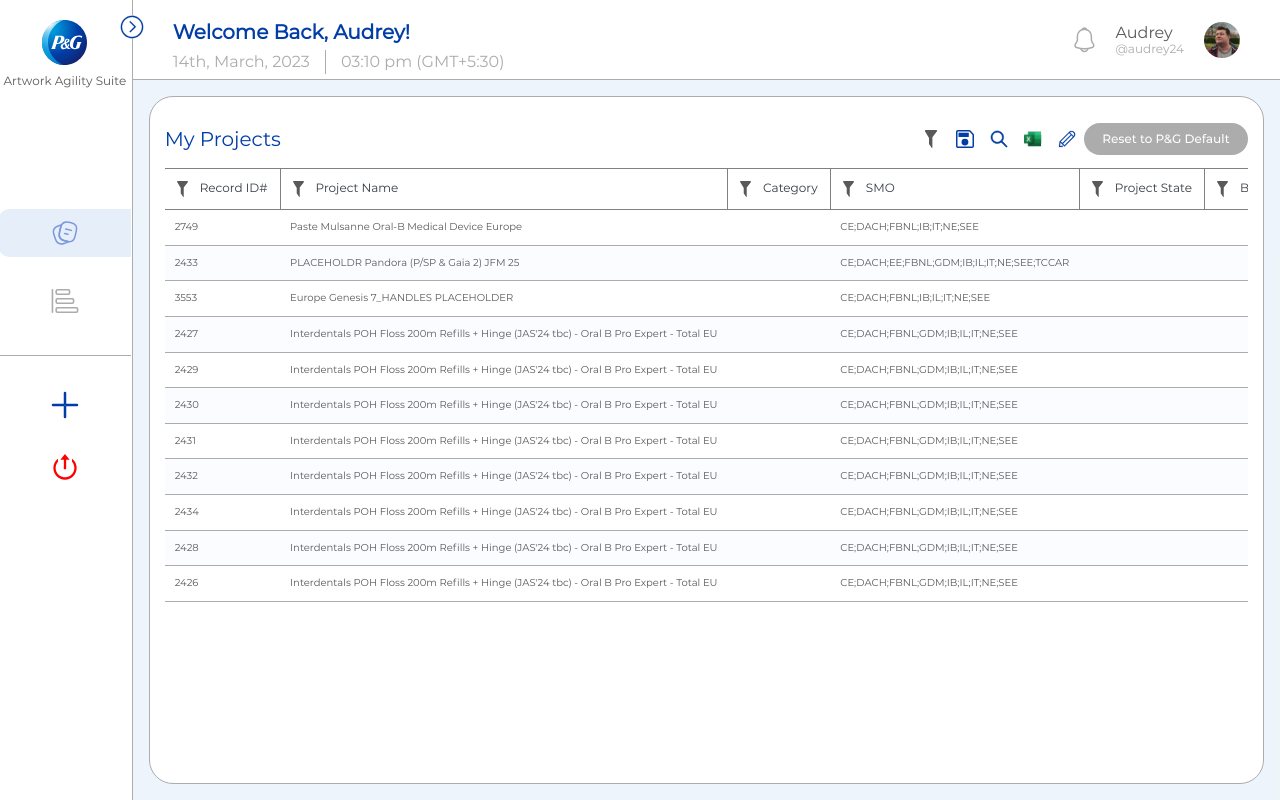
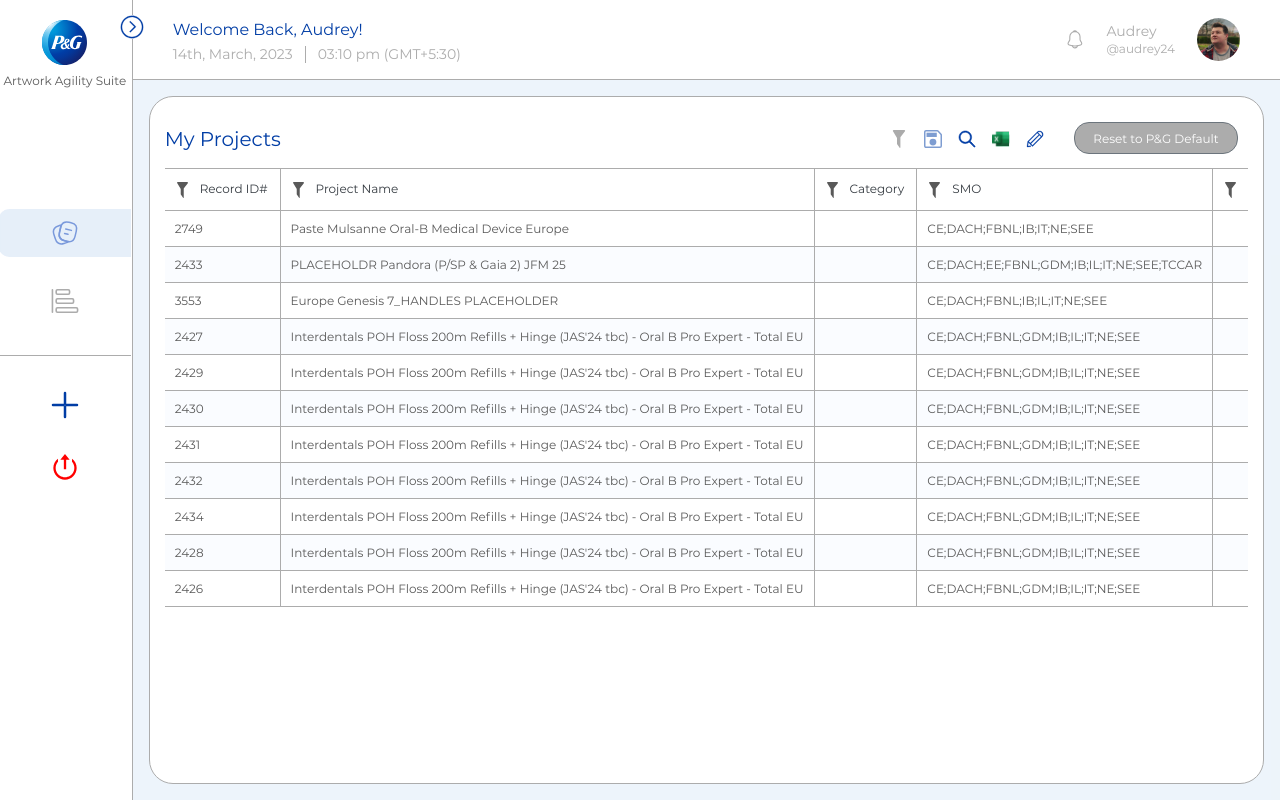
Before and after one commit to AVINASKU/ArtworkPG, a React (Create React App) app: page /myProjects in a window 1280 px wide. Built offline with nearby package versions, Linux system fonts and the light colour scheme.

Commit message:
ProjectList-CSS styles added in ProjectList.

```diff
--- a/src/App.scss
+++ b/src/App.scss
@@ -93,34 +93,29 @@
       background-color: #fff !important;
       // border: 0 !important;
       border-width: 1px 2px 3px 4px;
-    border: 1px solid gray !important;
-    &:nth-child(1){
+      border: 0.5px solid #acacac !important;
+      &:nth-child(1) {
         border-left: none !important;
       }
-    &:last-child{
+      &:last-child {
         border-left: none !important;
         // margin: 10px;
-
       }
     }
 
-
-  th.p-filter-column .p-column-filter .p-fluid{
+    th.p-filter-column .p-column-filter .p-fluid {
       min-width: 100px;
       border-radius: 140px;
     }
-
-
   }
   tr:nth-child(even) > td {
     // background:lightcyan !important;
     // background: linear-gradient(to right, transparent 49.5%, black 49.5%, black 50.5%, transparent 50.5%) !important;
     background: #fafcff !important;
     // background-color: blue;
-
   }
 
-  .p-datatable .p-datatable-tbody > tr{
+  .p-datatable .p-datatable-tbody > tr {
     line-height: 50px !important;
     // background-color: #003da5 !important;
     // color: aqua !important;
@@ -129,19 +124,19 @@
     // height: 50px !important;
   }
 
-
   td,
   .p-datatable .p-datatable-tbody > tr > td {
     // background-color: #003da5;
-    border-bottom: 1px solid #acacac !important;
-    border-top: 1px solid #acacac !important;
-    font-size: 10px;
+    // border-bottom: 0.5px solid #ACACAC !important;
+    // border-top: 0.5px solid #ACACAC !important;
+    // font-size: 10px;
     // line-height: 20px;
+    border: 0.5px solid #acacac !important;
     color: #595959;
     text-align: center;
     background: #ffffff !important;
     padding: 10px !important;
-    border-width: 1px;
+    border-width: 0.5px;
     // border: 2px solid gray !important;
     // margin-top: 2px !important;
     // margin-bottom: 2px !important;
@@ -155,23 +150,22 @@
     //   // border-left: 1px solid coral !important;
     //   border-collapse: collapse;
     // }
-    &:first-child{
+    &:first-child {
       border-left: none !important;
     }
     &:last-child {
-      border-right: none  !important;
+      border-right: none !important;
       // border-top-right-radius: 14px;
       // border-bottom-right-radius: 14px;
       // background-color: #003da5;
       // border-right: 1px solid #acacac !important;
     }
-    &:after{
+    &:after {
       border-right: 2px solid black !important;
       height: 40px !important;
       // background-color:  #003da5 !important;
     }
   }
-
 }
 // .p-datatable .p-datatable-tbody > tr  td:nth-child(odd) {
 // background-color: red !important;
@@ -185,6 +179,6 @@
   // width:max-content  !important;
 }
 
-p-column-filter-row{
+p-column-filter-row {
   background-color: aqua !important;
 }
--- a/src/components/Headers/index.js
+++ b/src/components/Headers/index.js
@@ -13,12 +13,16 @@
         </div>
       </div>
       <div className="user-profile">
-        <img src={Notificaitons} alt="notificaitons" />
+        <img
+          src={Notificaitons}
+          alt="notificaitons"
+          className="notificaitons"
+        />
         <p>
           Audrey
           <span>@audrey24</span>
         </p>
-        <img src={user} alt="user profile" />
+        <img src={user} alt="user profile" className="userProfile" />
       </div>
     </div>
   );
--- a/src/components/Headers/index.scss
+++ b/src/components/Headers/index.scss
@@ -11,18 +11,19 @@
     justify-content: space-between;
   }
   h1 {
-    font-size: 20px;
-    line-height: 24px;
+    font-size: 16px;
+    line-height: 19.5px;
     color: #003da5;
-    font-weight: bold;
+    font-weight: 500;
   }
   .user-date-time {
     display: flex;
     justify-content: space-around;
     p {
-      padding: 0 15px 0 15px;
+      padding: 0 12px;
       color: #acacac;
-      font-size: 16px;
+      font-size: 14px;
+      line-height: 17px;
       &:first-child {
         padding-left: 0;
         border-right: 1px solid #acacac;
@@ -33,19 +34,27 @@
   .user-profile {
     display: flex;
     align-items: center;
+    .notificaitons {
+      width: 18.01px;
+      height: 18.99px;
+      cursor: pointer;
+    }
+    .userProfile {
+      width: 43.01px;
+      height: 43px;
+    }
     p {
       display: flex;
       flex-direction: column;
       text-align: left;
-      padding: 0 20px;
-      font-size: 16px;
-      color: #595959;
+      padding: 0 21.99px;
+      font-size: 14px;
       font-weight: 500;
-      line-height: 1.2;
+      color: #acacac;
+      line-height: 17px;
       margin: 10px 0;
       span {
         font-size: 12px;
-        color: #acacac;
       }
     }
   }
--- a/src/components/Projects/ConfirmationPopUp.js
+++ b/src/components/Projects/ConfirmationPopUp.js
@@ -31,42 +31,6 @@
   const confirmPopData = () => {
     return (
       <div>
-        <div
-          style={{ padding: "5px", cursor: "pointer" }}
-          onClick={onSort(selectedColumnName, "desc")}
-        >
-          {" "}
-          Sort z to a
-        </div>
-        <div
-          style={{ padding: "5px", cursor: "pointer" }}
-          onClick={onSort(selectedColumnName, "asc")}
-        >
-          {" "}
-          Sort a to z
-        </div>
-        <div
-          style={{ padding: "5px", cursor: "pointer" }}
-          onClick={() => {
-            addFrozenColumns(selectedColumnName);
-            setProjectFrozen(!ProjectFrozen);
-          }}
-        >
-          {" "}
-          Frozen{" "}
-        </div>
-        <div style={{ padding: "5px", cursor: "pointer" }}>
-          <MultiSelect
-            value={selectedCities}
-            onChange={(e) => onGlobalFilterChange(e)}
-            options={multiselectOptions(selectedColumnName)}
-            optionLabel={selectedColumnName}
-            filter
-            placeholder="Select "
-            maxSelectedLabels={3}
-            className="p-column-filter"
-          />
-        </div>
         <div
           style={{ padding: 3, cursor: "pointer" }}
           onClick={() => {
@@ -111,6 +75,42 @@
         >
           Clear all filter
         </div>
+        <div
+          style={{ padding: "5px", cursor: "pointer" }}
+          onClick={onSort(selectedColumnName, "desc")}
+        >
+          {" "}
+          Sort z to a
+        </div>
+        <div
+          style={{ padding: "5px", cursor: "pointer" }}
+          onClick={onSort(selectedColumnName, "asc")}
+        >
+          {" "}
+          Sort a to z
+        </div>
+        <div
+          style={{ padding: "5px", cursor: "pointer" }}
+          onClick={() => {
+            addFrozenColumns(selectedColumnName);
+            setProjectFrozen(!ProjectFrozen);
+          }}
+        >
+          {" "}
+          Frozen{" "}
+        </div>
+        <div style={{ padding: "5px", cursor: "pointer" }}>
+          <MultiSelect
+            value={selectedCities}
+            onChange={(e) => onGlobalFilterChange(e)}
+            options={multiselectOptions(selectedColumnName)}
+            optionLabel={selectedColumnName}
+            filter
+            placeholder="Select "
+            maxSelectedLabels={3}
+            className="p-column-filter"
+          />
+        </div>
       </div>
     );
   };
--- a/src/components/Projects/MyProjects/ProjectList.js
+++ b/src/components/Projects/MyProjects/ProjectList.js
@@ -44,7 +44,7 @@
     toast.current.show({
       severity: "success",
       summary: "Success",
-      detail: "Message Content",
+      detail: "Saved Successfully",
       life: 3000,
     });
   };
@@ -62,7 +62,6 @@
   };
 
   useEffect(() => {
-    console.log('Branch testing gopal/sprint2/myprojects');
     setLoading(true);
     (async () => {
       try {
--- a/src/components/Projects/MyProjects/ProjectListHeader.js
+++ b/src/components/Projects/MyProjects/ProjectListHeader.js
@@ -20,18 +20,19 @@
       <div className="project-title">{header}</div>
 
       <div className="action-buttons">
-
         <img
           src={filter}
           alt="filter logo"
           onClick={clearFilter}
           className="header-icons"
+          disabled
         />
         <img
           src={save}
           alt="save settings"
           onClick={saveSettings}
           className="pi pi-save header-icons"
+          disabled
         />
         <img
           src={searchMyProjects}
@@ -53,17 +54,13 @@
           onClick={() => setVisible(true)}
           className="header-icons"
         />
-        {/* <Button> */}
-        {/* <button> */}
-        <img
-          src={renameMyProjects}
-          alt="Reset to P&G Default"
-          // className="button-layout"
-          // style={{ fontSize: 14 }}
-          onClick={clearFilters}
-        />
-        {/* </button> */}
-        {/* </Button> */}
+        <button
+          type="button"
+          className="btn btn-secondary resetToPgDefault"
+          onClick={() => clearFilters()}
+        >
+          Reset to P&G Default
+        </button>
       </div>
     </div>
   );
--- a/src/components/Projects/MyProjects/index.scss
+++ b/src/components/Projects/MyProjects/index.scss
@@ -1,3 +1,7 @@
+$width100: 100%;
+$fontWeight500: 500;
+$fontWeight400: 400;
+
 .content-layout {
   display: flex;
   flex-direction: column;
@@ -7,7 +11,7 @@
     display: flex;
     flex-direction: row;
     justify-content: space-between;
-    width: 100%;
+    width: $width100;
     align-items: center;
 
     .action-buttons {
@@ -19,7 +23,7 @@
     }
   }
   .tabular-view {
-    width: 100%;
+    width: $width100;
     display: block;
     padding: 0 0 0;
     .card {
@@ -34,7 +38,7 @@
 }
 .p-datatable > .p-datatable-wrapper {
   overflow: scroll;
-  width: 100%;
+  width: $width100;
   height: 540px;
 }
 .font-bold{
@@ -58,7 +62,7 @@
 }
 
 .ml-2{
-  font-weight:400;
+  font-weight:$fontWeight400;
   font-size: 14px;
   line-height: 17px;
 
@@ -71,14 +75,25 @@
   width: 11px;
   height: 16px;
 }
+.resetToPgDefault {
+  width: 164px;
+  height: 32px;
+  padding: 10px 18px;
+  margin: 0 10px 0 21.82px !important;
+  border-radius: 15px;
+  background-color: #ACACAC !important;
+  font-weight: $fontWeight500;
+  line-height: 96%;
+  vertical-align: top;
+}
 .p-datatable-table {
-  line-height: 14.63px;
+  line-height: 15px;
 }
 .p-column-title {
-  font-weight: 500;
+  font-weight: $fontWeight500;
 }
 .p-datatable-tbody {
-  font-weight: 400;
+  font-weight: $fontWeight400;
 }
 .header-icons {
   cursor: pointer;
@@ -88,4 +103,9 @@
   width: 18px;
   height: 18px;
 }
+// Filter and Save buttons disabled
+img[disabled] {
+  opacity:0.5;
+  pointer-events: none;
+}
 // ProjectList Styles End
```
Lines whose indentation alone changed are shown as unchanged.
